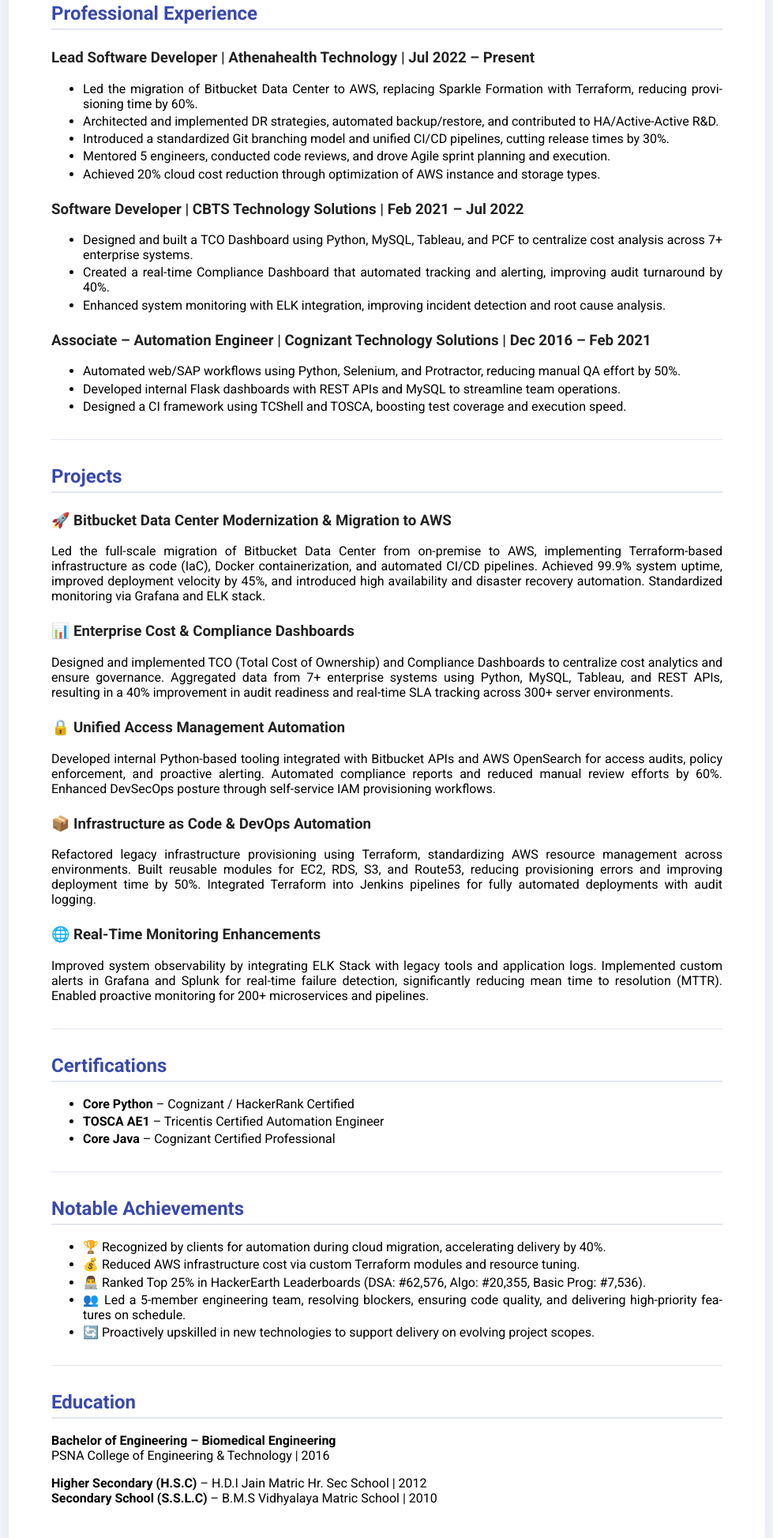
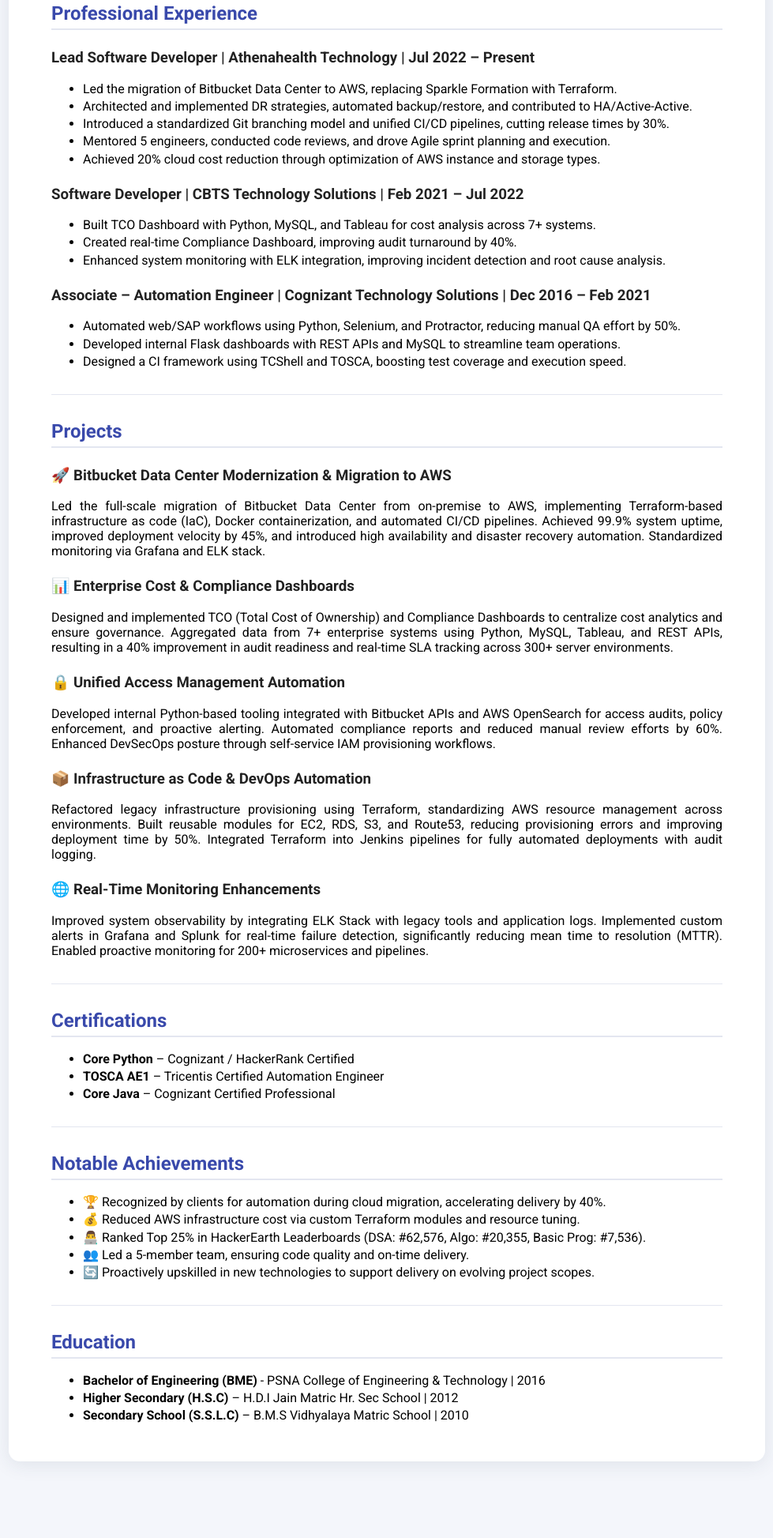
Before and after one commit to Rathinavelkumar/my-resume, a plain HTML site: page docs/index.html in a window 1280 px wide. Shown: the part 852-2799 px from the top of the page at 79% size, without its empty margins (150-1129 px from the left). After the commit the page ends 2742 px from the top, so only its background shows below. Drawn offline with Linux system fonts and the light colour scheme.

Commit message:
version 2.0.0

```diff
--- a/docs/index.html
+++ b/docs/index.html
@@ -6,6 +6,7 @@
   <title>Rathinavelkumar Murugan – Resume</title>
   <link href='https://fonts.googleapis.com/css?family=Roboto:700,400|Fira+Mono&display=swap' rel='stylesheet'>
   <style>
+
     body { font-family: 'Roboto', Arial, sans-serif; margin: 0; background: #f4f6fb; }
     .container { max-width: 850px; margin: 40px auto; background: #fff; padding: 48px 54px 36px 54px; border-radius: 14px; box-shadow: 0 4px 24px rgba(44,62,80,0.10); }
     h1 { font-size: 2.4em; color: #1a237e; letter-spacing: 1px; margin-bottom: 0.2em; }
@@ -16,9 +17,8 @@
     code, pre { background: #f1f3f4; padding: 0.2em 0.4em; border-radius: 4px; font-family: 'Fira Mono', monospace; }
     hr { border: 0; border-top: 1.5px solid #e3e6f0; margin: 2em 0; }
     ul, ol { margin-top: 0; margin-bottom: 0.8em; }
-    li { margin-bottom: 0.2em; }
+    li { margin-bottom: 0.2em; text-align: justify !important; text-justify: inter-word; -webkit-hyphens: auto; -ms-hyphens: auto; hyphens: auto; word-break: break-word; }
     li > * { text-align: justify !important; }
-    li { text-align: justify !important; text-justify: inter-word; -webkit-hyphens: auto; -ms-hyphens: auto; hyphens: auto; word-break: break-word; }
     .contact-row { display: flex; flex-wrap: wrap; gap: 18px; font-size: 1.08em; margin-bottom: 10px; color: #374151; }
     .badge { display: inline-block; background: #e3e6f0; color: #3949ab; border-radius: 7px; padding: 2px 10px; font-size: 0.97em; margin-right: 7px; margin-bottom: 4px; }
     .section { margin-bottom: 22px; }
@@ -27,6 +27,7 @@
     .highlight { background: #fffde7; border-left: 4px solid #ffd600; padding: 6px 16px; margin: 18px 0; border-radius: 4px; font-size: 1.08em; }
     p { text-align: justify; }
     @media (max-width: 700px) { .container { padding: 16px 4px; } }
+
   </style>
 </head>
 <body>
@@ -88,16 +89,16 @@
 <h2>Professional Experience</h2>
 <h3>Lead Software Developer | Athenahealth Technology | Jul 2022 – Present</h3>
 <ul>
-<li>Led the migration of Bitbucket Data Center to AWS, replacing Sparkle Formation with Terraform, reducing provisioning time by 60%.  </li>
-<li>Architected and implemented DR strategies, automated backup/restore, and contributed to HA/Active-Active R&amp;D.  </li>
+<li>Led the migration of Bitbucket Data Center to AWS, replacing Sparkle Formation with Terraform.</li>
+<li>Architected and implemented DR strategies, automated backup/restore, and contributed to HA/Active-Active.</li>
 <li>Introduced a standardized Git branching model and unified CI/CD pipelines, cutting release times by 30%.  </li>
 <li>Mentored 5 engineers, conducted code reviews, and drove Agile sprint planning and execution.  </li>
 <li>Achieved 20% cloud cost reduction through optimization of AWS instance and storage types.</li>
 </ul>
 <h3>Software Developer | CBTS Technology Solutions | Feb 2021 – Jul 2022</h3>
 <ul>
-<li>Designed and built a TCO Dashboard using Python, MySQL, Tableau, and PCF to centralize cost analysis across 7+ enterprise systems.  </li>
-<li>Created a real-time Compliance Dashboard that automated tracking and alerting, improving audit turnaround by 40%.  </li>
+<li>Built TCO Dashboard with Python, MySQL, and Tableau for cost analysis across 7+ systems.</li>
+<li>Created real-time Compliance Dashboard, improving audit turnaround by 40%.  </li>
 <li>Enhanced system monitoring with ELK integration, improving incident detection and root cause analysis.</li>
 </ul>
 <h3>Associate – Automation Engineer | Cognizant Technology Solutions | Dec 2016 – Feb 2021</h3>
@@ -131,15 +132,16 @@
 <li>🏆 Recognized by clients for automation during cloud migration, accelerating delivery by 40%.  </li>
 <li>💰 Reduced AWS infrastructure cost via custom Terraform modules and resource tuning.  </li>
 <li>👨‍💻 Ranked Top 25% in HackerEarth Leaderboards (DSA: #62,576, Algo: #20,355, Basic Prog: #7,536).  </li>
-<li>👥 Led a 5-member engineering team, resolving blockers, ensuring code quality, and delivering high-priority features on schedule.  </li>
+<li>👥 Led a 5-member team, ensuring code quality and on-time delivery.  </li>
 <li>🔄 Proactively upskilled in new technologies to support delivery on evolving project scopes.</li>
 </ul>
 <hr />
 <h2>Education</h2>
-<p><strong>Bachelor of Engineering – Biomedical Engineering</strong><br />
-PSNA College of Engineering &amp; Technology | 2016</p>
-<p><strong>Higher Secondary (H.S.C)</strong> – H.D.I Jain Matric Hr. Sec School | 2012<br />
-<strong>Secondary School (S.S.L.C)</strong> – B.M.S Vidhyalaya Matric School | 2010</p>
+<ul>
+<li><strong>Bachelor of Engineering (BME)</strong>  - PSNA College of Engineering &amp; Technology | 2016       </li>
+<li><strong>Higher Secondary (H.S.C)</strong> – H.D.I Jain Matric Hr. Sec School | 2012</li>
+<li><strong>Secondary School (S.S.L.C)</strong> – B.M.S Vidhyalaya Matric School | 2010</li>
+</ul>
   </div>
 </main>
 </body>
```
Also changed, not shown: 2 other files.
